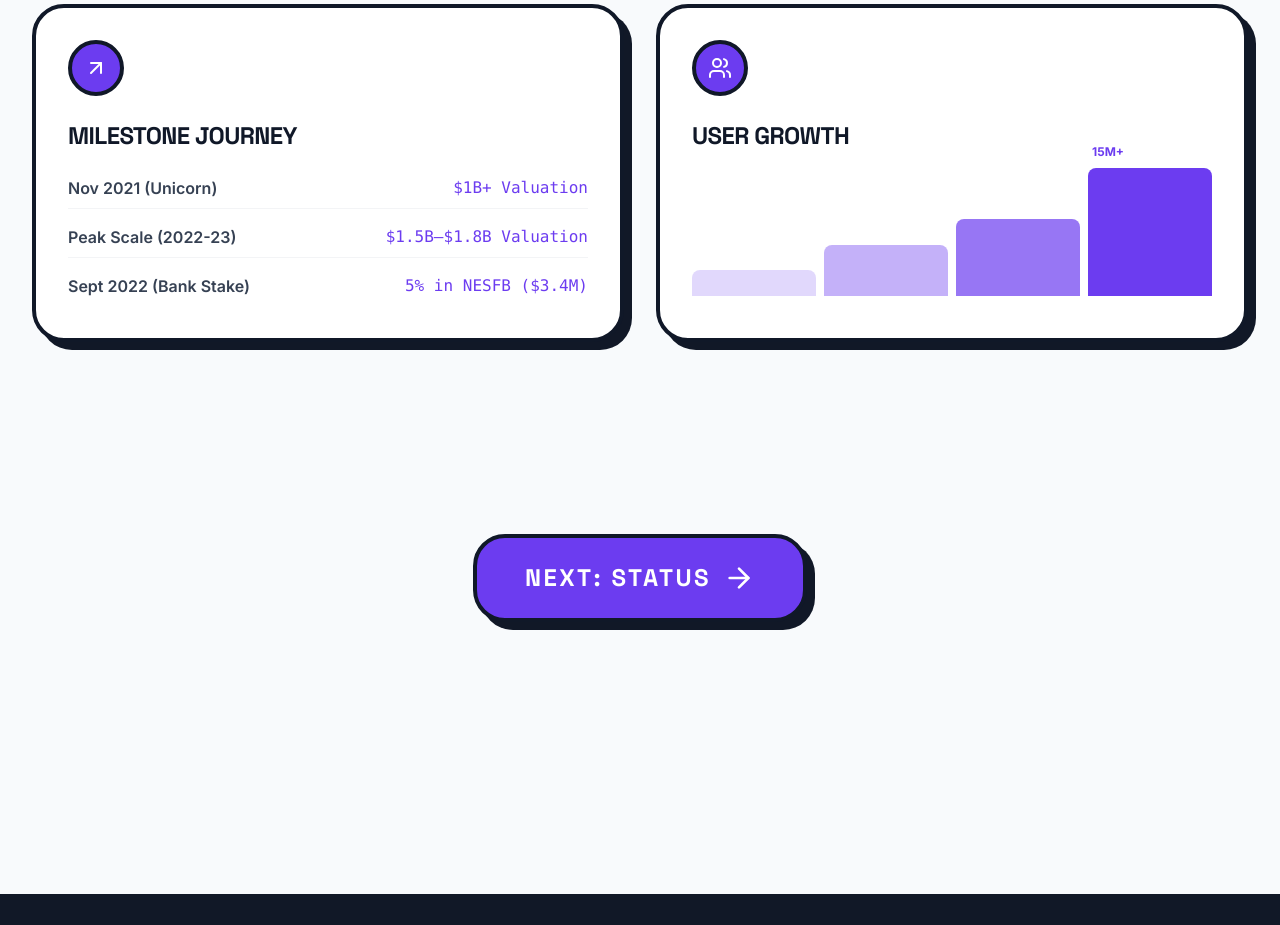
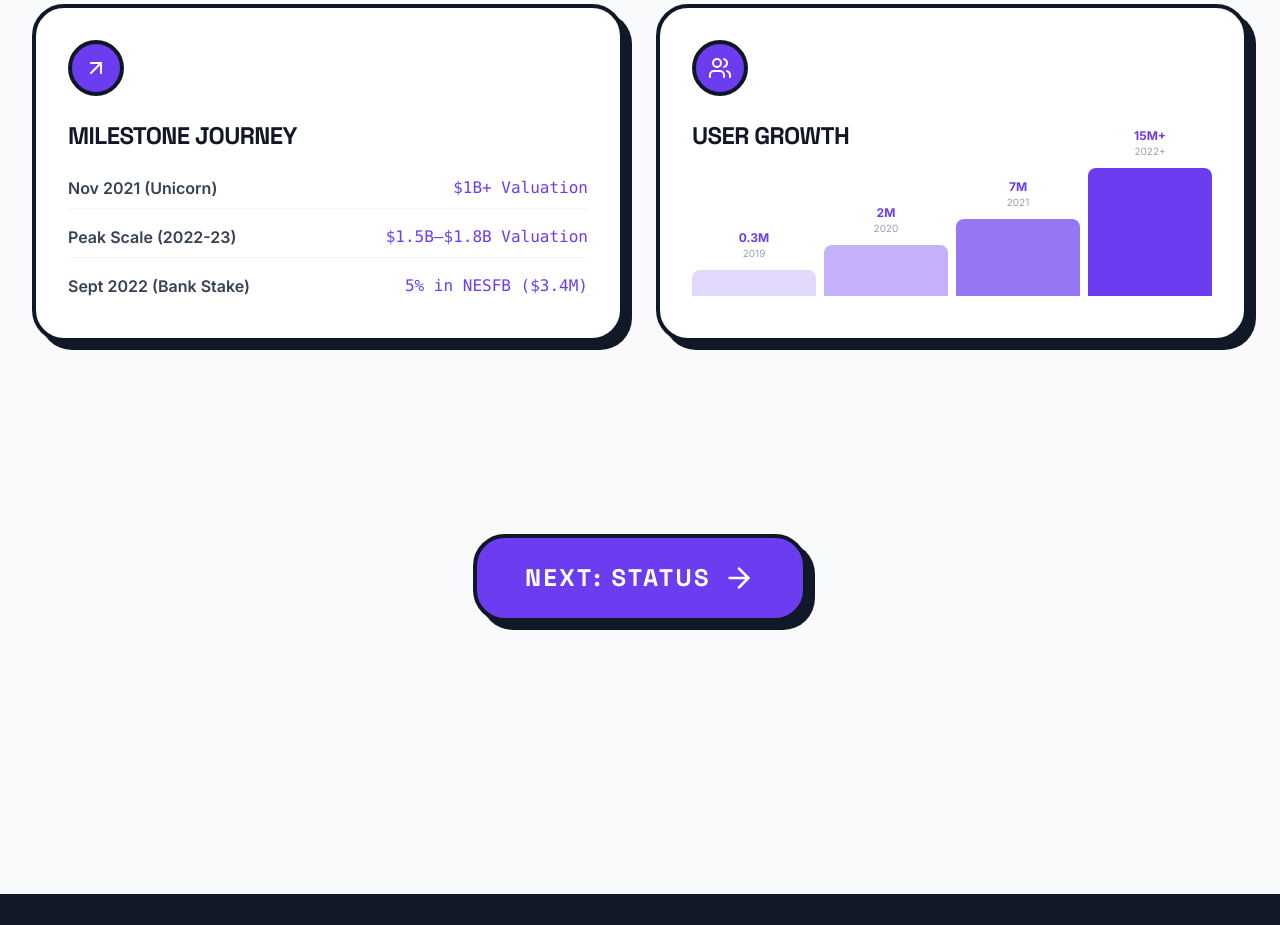
Before and after one commit to raunaksingh-code/Slice-Fintech-Story, a Next.js app: page /Slice-Fintech-Story/scale in a window 1280 px wide. Shown: the part 1320-2245 px from the top of the page. Built offline with nearby package versions, Linux system fonts and the light colour scheme.

Commit message:
Add permanent data labels to user growth chart

```diff
--- a/app/scale/page.tsx
+++ b/app/scale/page.tsx
@@ -87,16 +87,28 @@ export default function ScalePage() {
             <div className="flex-1 flex items-end mt-4 -mb-6 h-32 min-h-[120px]">
                <div className="w-full flex items-end gap-2 h-full">
                  <div className="w-1/4 bg-[var(--color-purple-slice)]/20 rounded-t-lg h-[20%] relative group">
-                   <span className="absolute -top-6 text-xs text-gray-400 hidden group-hover:block transition-all">2019</span>
+                   <div className="absolute -top-10 left-1/2 -translate-x-1/2 text-center">
+                     <span className="block text-[10px] md:text-xs font-bold text-[var(--color-purple-slice)]">0.3M</span>
+                     <span className="block text-[8px] md:text-[10px] text-gray-400">2019</span>
+                   </div>
                  </div>
                  <div className="w-1/4 bg-[var(--color-purple-slice)]/40 rounded-t-lg h-[40%] relative group">
-                   <span className="absolute -top-6 text-xs text-gray-400 hidden group-hover:block transition-all">2020</span>
+                   <div className="absolute -top-10 left-1/2 -translate-x-1/2 text-center">
+                     <span className="block text-[10px] md:text-xs font-bold text-[var(--color-purple-slice)]">2M</span>
+                     <span className="block text-[8px] md:text-[10px] text-gray-400">2020</span>
+                   </div>
                  </div>
                  <div className="w-1/4 bg-[var(--color-purple-slice)]/70 rounded-t-lg h-[60%] relative group">
-                   <span className="absolute -top-6 text-xs text-gray-400 hidden group-hover:block transition-all">2021</span>
+                   <div className="absolute -top-10 left-1/2 -translate-x-1/2 text-center">
+                     <span className="block text-[10px] md:text-xs font-bold text-[var(--color-purple-slice)]">7M</span>
+                     <span className="block text-[8px] md:text-[10px] text-gray-400">2021</span>
+                   </div>
                  </div>
                  <div className="w-1/4 bg-[var(--color-purple-slice)] rounded-t-lg h-[100%] relative group">
-                   <span className="absolute -top-6 left-1 text-xs font-bold text-[var(--color-purple-slice)]">15M+</span>
+                   <div className="absolute -top-10 left-1/2 -translate-x-1/2 text-center">
+                     <span className="block text-[10px] md:text-xs font-bold text-[var(--color-purple-slice)]">15M+</span>
+                     <span className="block text-[8px] md:text-[10px] text-gray-400">2022+</span>
+                   </div>
                  </div>
                </div>
             </div>
```
